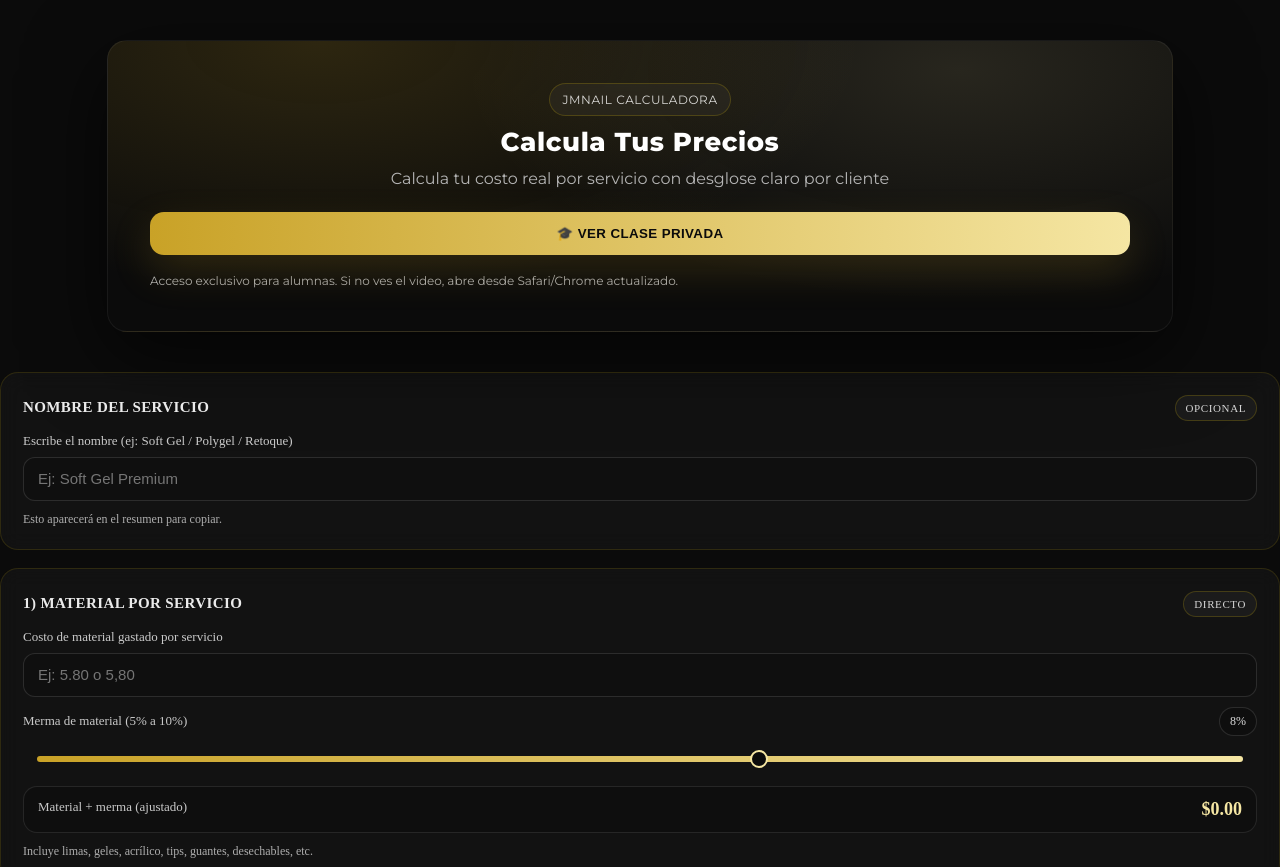
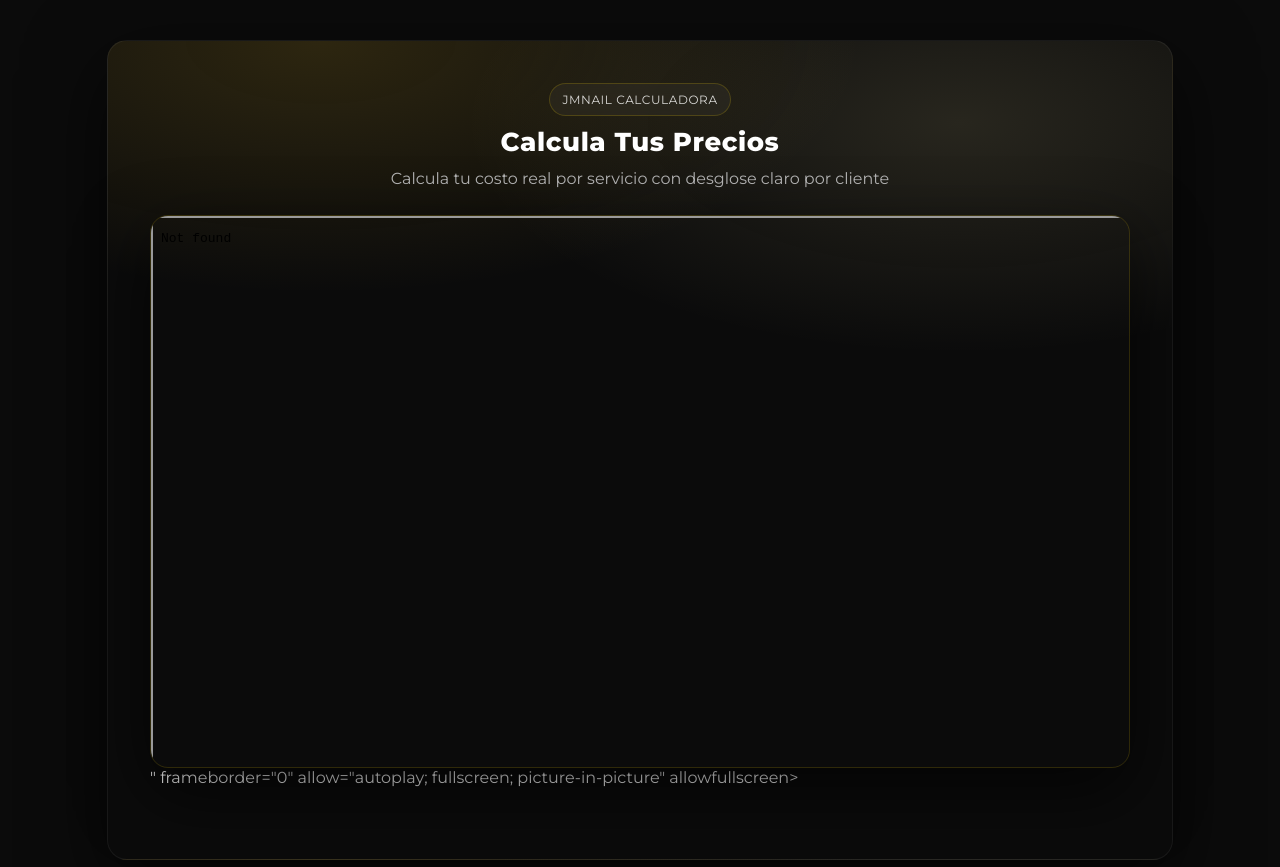
Before and after one commit to juanmesia/jmn-app, a plain HTML site: page index.html in a window 1280 px wide. Shown: the top 867 px of the page. Drawn offline with Linux system fonts and the light colour scheme.

Commit message:
Update index.html

```diff
--- a/index.html
+++ b/index.html
@@ -25,13 +25,7 @@
     <p class="subtitle">Calcula tu costo real por servicio con desglose claro por cliente</p>
   </div>
 
-<!-- ===== CLASE PRIVADA (VIMEO) ===== -->
 <div class="jmn-video-wrapper">
-  <button class="jmn-btn" type="button" onclick="mostrarClase()">
-    🎓 Ver clase privada
-  </button>
-
-  <div id="videoClase" style="display:none; margin-top:18px;">
   <div class="jmn-video">
     <iframe
       src="<div style="padding:56.25% 0 0 0;position:relative;"><iframe src="https://player.vimeo.com/video/1153116717?badge=0&amp;autopause=0&amp;player_id=0&amp;app_id=58479" frameborder="0" allow="autoplay; fullscreen; picture-in-picture; clipboard-write; encrypted-media; web-share" referrerpolicy="strict-origin-when-cross-origin" style="position:absolute;top:0;left:0;width:100%;height:100%;" title="EL NEGOCIO DE LAS UÑAS COMPLETO"></iframe></div><script src="https://player.vimeo.com/api/player.js"></script>"
@@ -40,9 +34,6 @@
       allowfullscreen>
     </iframe>
   </div>
-  </div>
-
-  <div class="jmn-mini">Acceso exclusivo para alumnas. Si no ves el video, abre desde Safari/Chrome actualizado.</div>
 </div>
 
   <div class="jmn-blocks">
@@ -477,8 +468,9 @@ input:focus{
   box-shadow:0 25px 70px rgba(0,0,0,.65);
   border:1px solid rgba(255,215,0,.15);
 }
-/* ===== VIDEO VIMEO (CLASE PRIVADA) ===== */
-.jmn-video-wrapper{ margin: 12px 0 18px; }
+.jmn-video-wrapper{
+  margin:25px 0 30px;
+}
 
 .jmn-video{
   position:relative;
@@ -488,11 +480,11 @@ input:focus{
   border-radius:18px;
   box-shadow:0 25px 70px rgba(0,0,0,.65);
   border:1px solid rgba(255,215,0,.15);
-  background: rgba(0,0,0,.25);
 }
 .jmn-video iframe{
   position:absolute;
-  inset:0;
+  top:0;
+  left:0;
   width:100%;
   height:100%;
 }
```
Lines whose indentation alone changed are shown as unchanged.
